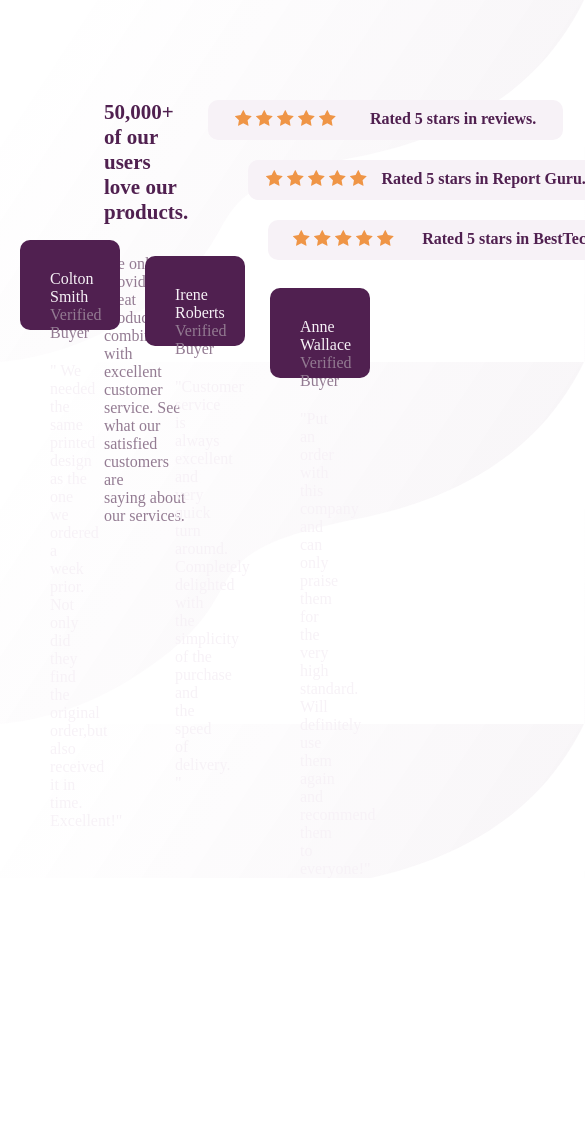
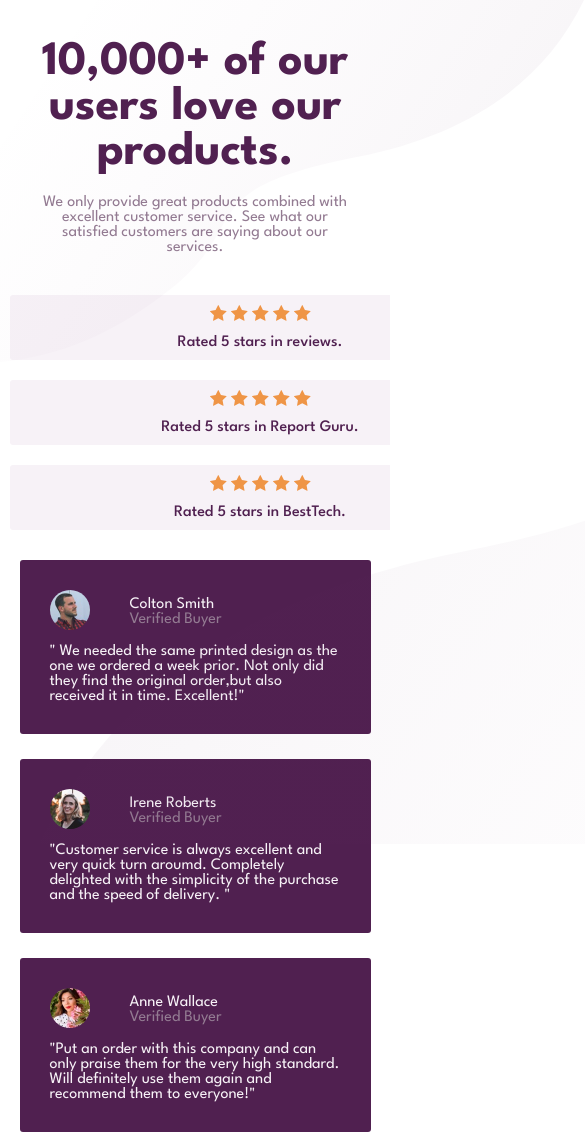
Before and after one commit to Shezcute09/my-social-proof-desktop-view, a plain HTML site: page index.html in a window 390 px wide. Shown: the top 1142 px of the page, 585 px wide, since content can reach past the window. Before the commit the page ends 878 px from the top, so only its background shows below. Drawn offline with Linux system fonts and the light colour scheme.

Commit message:
extra responsiveness and mobile resp.

```diff
--- a/index.html
+++ b/index.html
@@ -6,25 +6,31 @@
     <meta name="viewport" content="width=device-width, initial-scale=1.0" />
     <title>Social Proof Section</title>
     <link rel="stylesheet" href="styles.css" />
+    <link rel="preconnect" href="https://fonts.googleapis.com" />
+    <link rel="preconnect" href="https://fonts.gstatic.com" crossorigin />
+    <link
+      href="https://fonts.googleapis.com/css2?family=League+Spartan:wght@400;500;700&display=swap"
+      rel="stylesheet"
+    />
   </head>
 
-  <body background="images/bg-pattern-top-desktop.svg">
+  <body>
+    <div>
+      <img class="top-desktop" src="/images/bg-pattern-top-desktop.svg" alt="" srcset="">
+      <img class="top-mobile" src="/images/bg-pattern-top-mobile.svg" alt="" srcset="">
+    </div>
     <main>
       <div class="container1">
         <div class="box1 one">
-          <h2>
-            50,000+ of our <br />
-            users love our <br />
-            products.
-          </h2>
-          <p class="iamtire">
-            We only provide great products combined with excellent <br />
-            customer service. See what our satisfied customers are <br />
-            saying about our services.
+          <h2>10,000+ of our users love our products.</h2>
+          <p class="iamtire iamtireP">
+            We only provide great products combined with excellent customer
+            service. See what our satisfied customers are saying about our
+            services.
           </p>
         </div>
 
-        <div class="box1 two">
+        <div class="two">
           <div class="star star1">
             <div>
               <img src="images/icon-star.svg" alt="" />
@@ -61,11 +67,12 @@
       </div>
 
       <div class="container2">
-
         <div>
           <div class="box2 five">
             <div class="displayf">
-      <div><img class="pic" src="images/image-colton.jpg" alt="" /></div>
+              <div>
+                <img class="pic" src="images/image-colton.jpg" alt="" />
+              </div>
               <div>
                 <p>Colton Smith</p>
                 <p class="iamtire">Verified Buyer</p>
@@ -77,10 +84,9 @@
               it in time. Excellent!"
             </p>
           </div>
-
         </div>
 
-        <div style="margin-top: 16px">
+        <div class="topSpace topSpace1">
           <div class="box2 five">
             <div class="displayf">
               <div><img class="pic" src="images/image-irene.jpg" alt="" /></div>
@@ -97,7 +103,7 @@
           </div>
         </div>
 
-        <div style="margin-top: 48px">
+        <div class="topSpace topSpace2">
           <div class="box2 five">
             <div class="displayf">
               <div><img class="pic" src="images/image-anne.jpg" alt="" /></div>
@@ -115,5 +121,9 @@
         </div>
       </div>
     </main>
+    <div>
+    <img class="bottom-desktop" src="/images/bg-pattern-bottom-desktop.svg" alt="" srcset="">
+    <img class="bottom-mobile" src="/images/bg-pattern-bottom-mobile.svg" alt="" srcset="">
+    </div>
   </body>
   </html>
--- a/styles.css
+++ b/styles.css
@@ -2,6 +2,7 @@
   padding: 0;
   margin: 0;
   box-sizing: border-box;
+  font-family: "League Spartan";
 }
 
 :root {
@@ -15,14 +16,29 @@
   --white: hsl(0, 0%, 100%);
 }
 
+html,
 body {
   overflow-x: hidden;
 }
 
+.top-desktop {
+  position: absolute;
+  top: 0;
+}
+
+.bottom-desktop {
+  position: absolute;
+  bottom: 0;
+  left: 10%;
+}
+
+.top-mobile, .bottom-mobile {
+  display: none;
+}
+
 main {
-  margin:5rem 30px 30px;
+  margin: 5rem 30px 30px;
   padding: 10px 4rem;
-
 }
 
 /* container 1 */
@@ -33,27 +49,36 @@ main {
 }
 
 .box1 {
-  height: 200px;
-  width: 400px;
-  max-width: 1440px;
+  width: 320px;
+}
+
+.two {
+  /* width: 400px; */
+  /* max-width: 1440px; */
   margin: 10px;
 }
 
 h2 {
   color: var(--veryDarkMagenta);
-  margin-bottom: 30px;
-  font-weight: 900;
+  margin-bottom: 15px;
+  font-weight: 700;
+  font-size: 3rem;
 }
 
 .iamtire {
   color: var(--darkGrayishMagenta);
+}
 
+.iamtireP {
+  color: var(--darkGrayishMagenta);
 }
 
 .star {
   border-radius: 10px;
   padding: 10px;
   width: 355px;
+  margin-left: auto;
+  margin-right: auto;
   display: flex;
   justify-content: space-around;
   background-color: var(--lightGrayishMagenta);
@@ -61,15 +86,16 @@ h2 {
 
 .iamtired {
   color: var(--veryDarkMagenta);
-  font-weight: 600;
+  font-weight: 500;
+  margin-top: 10px;
 }
 
 .star2 {
-  margin: 20px 40px;
+  margin: 20px 0 20px 80px;
 }
 
 .star3 {
-  margin: 0 60px;
+  margin: 0 0 0 120px;
 }
 
 /* container 2 */
@@ -102,7 +128,6 @@ h2 {
 }
 
 .pic {
-  /* margin: 0 20px 20px 0; */
   width: 50%;
   border-radius: 50px;
 }
@@ -117,20 +142,115 @@ p {
   border: 1px solid grey;
 }
 
+.topSpace1 {
+  margin-top: 16px;
+}
+
+.topSpace2 {
+  margin-top: 48px;
+}
 /* Mobile Responsiveness */
 
-@media screen and (max-width: 767px) {
-  h2 {
-    font-size: 21px;
+@media screen and (max-width: 576px) {
+  main {
+    margin: 0;
+    padding: 0;
   }
 
-  .box1 {
-    width: 100px;
-    height: 90px;
+  .container1 {
+    display: flex;
+    flex-direction: column;
+    align-items: center;
+    margin-top: 40px;
+    /* padding: 20px; */
+  }
+
+  .one {
+    text-align: center;
+    /* padding: 100px; */
+    /* margin: 10px; */
+  }
+
+  .two {
+    margin: 20px auto;
+    padding: 0 10px;
+  }
+
+  .star {
+    width: 500px;
+    border-radius: 3px;
+    /* padding: 20px 0; */
+    display: flex;
+    flex-flow: column;
+    align-items: center;
+    background-color: var(--lightGrayishMagenta);
+  }
+
+  .star2 {
+   margin: 20px auto;
+  }
+
+  .star3 {
+    margin: auto;
+
+  }
+
+  .iamtireP {
+    margin: 20px 0;
+  }
+
+  /* container2 */
+
+  .container2 {
+    display: flex;
+    flex-flow: column;
+    align-items: center;
+    gap: 5px;
+    flex-basis: 150px;
+    /* padding: 20px 60px 0 50px; */
   }
 
   .box2 {
-    width: 100px;
-    height: 90px;
+    border-radius: 3px;
+    flex-basis: 1px 0 576px;
+  }
+
+  .five {
+    margin: 10px auto;
+    width: 90%;
+  }
+
+  .displayf {
+    display: flex;
+    align-items: center;
+    margin-bottom: 10px;
+  }
+
+  .pic {
+    width: 50%;
+    border-radius: 50px;
+  }
+
+  .topSpace1 {
+    margin-top: 0;
+  }
+
+  .topSpace2 {
+    margin-top: 0;
   }
 }
+
+@media screen and (max-width: 375px) {
+  h2 {
+    font-size:2.5rem ;
+  }
+.box1 {
+padding: 0 10px;
+}
+
+.star{
+  width: 333px;
+
+}
+
+}
```
Lines whose indentation alone changed are shown as unchanged.
